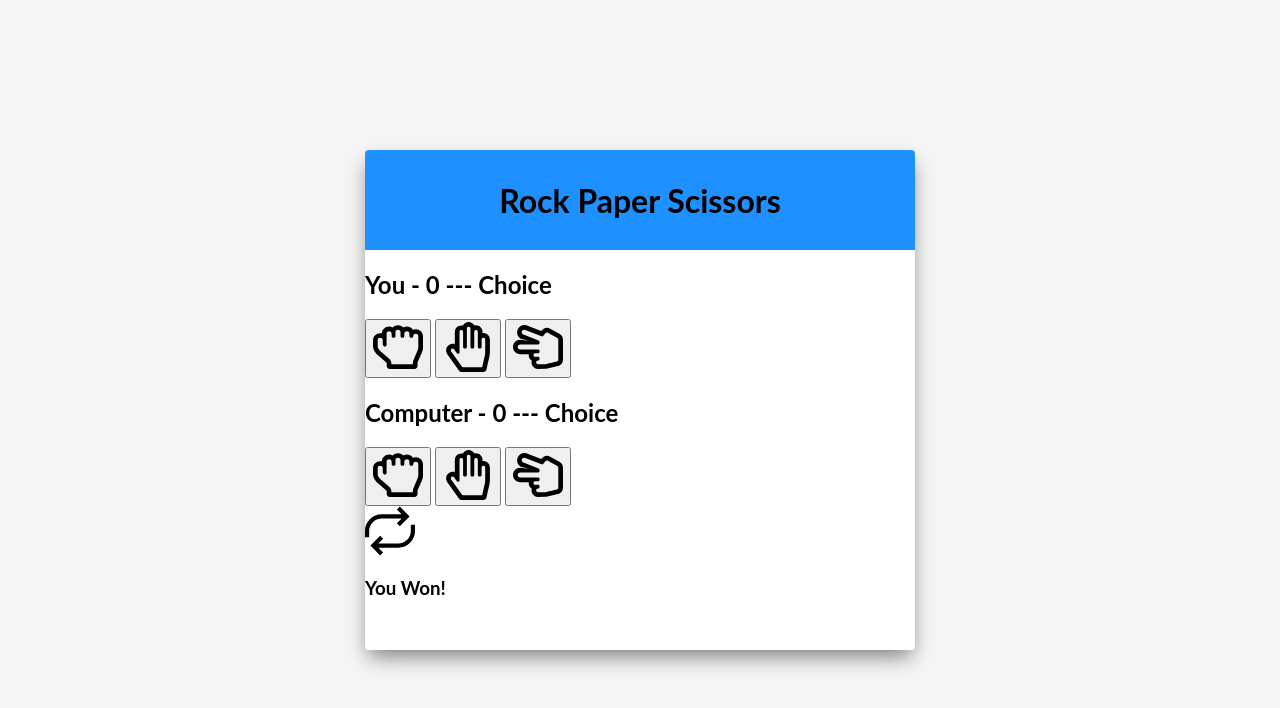
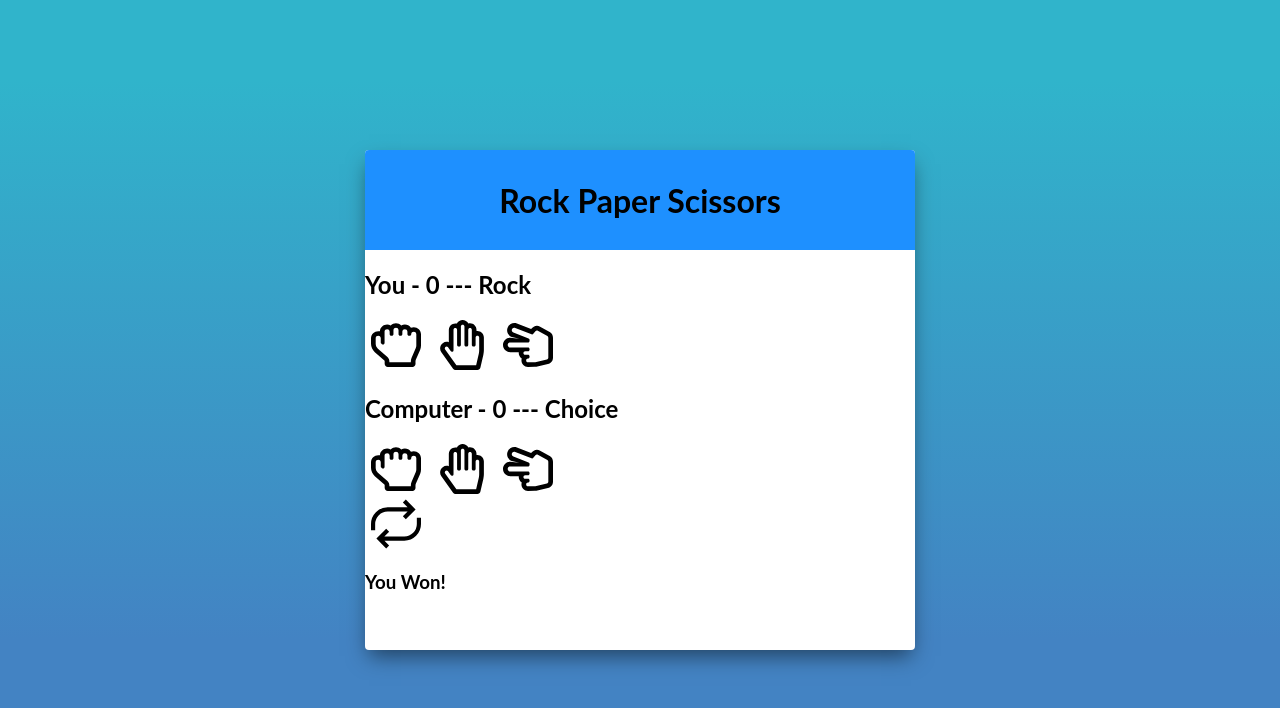
Before and after one commit to privilegemendes/rock-paper-scissors, a plain HTML site: page index.html in a window 1280 px wide. Both pictures are taken after a click on the button 398 px from the left and 348 px from the top of the page. Drawn offline with Linux system fonts and the light colour scheme; files whose address does not match are found by name.

Commit message:
Added more JS. default button styling removed.

```diff
--- a/index.html
+++ b/index.html
@@ -24,7 +24,7 @@
           You - <span id="playerScore">0</span>
           <span class="choice" id="playerChoice"> --- Choice</span>
         </h2>
-                <button type="button" id="playerRock" onclick="">
+        <button class="btn" type="button" id="playerRock" onclick="select('rock')">
           <img
             rel="icon"
             alt="Rock"
@@ -32,7 +32,7 @@
             style="height: 50px"
           />
         </button>
-                <button type="button"  id="playerPaper" onclick="">
+        <button class="btn" type="button" id="playerPaper" onclick="select('paper')">
           <img
             rel="icon"
             alt="Paper"
@@ -40,7 +40,7 @@
             style="height: 50px"
           />
         </button>
-                <button type="button"  id="playerScissors" onclick="">
+        <button  class="btn" type="button" id="playerScissors" onclick="select('scissors')">
           <img
             rel="icon"
             alt="Scissors"
@@ -55,7 +55,7 @@
           Computer - <span id="computerScore">0</span>
           <span class="choice" id="computerChoice"> --- Choice</span>
         </h2>
-                <button type="button" id="computerRock" onclick="">
+        <button class="btn" type="button" id="computerRock" onclick="select('rock')">
           <img
             rel="icon"
             alt="Rock"
@@ -63,7 +63,7 @@
             style="height: 50px"
           />
         </button>
-                <button type="button"  id="computerPaper" onclick="">
+        <button class="btn" type="button" id="computerPaper" onclick="select('paper')">
           <img
             rel="icon"
             alt="Paper"
@@ -71,7 +71,7 @@
             style="height: 50px"
           />
         </button>
-                <button type="button"  id="computerScissors" onclick="">
+        <button  class="btn" class="btn" type="button" id="computerScissors" onclick="select('scisors')">
           <img
             rel="icon"
             alt="Scissors"
@@ -81,7 +81,7 @@
         </button>
       </div>
       <!-- Reset Icon -->
-
+      <button class="btn" type="button" id="computerScissors" onclick="select('reset')">
       <img
         rel="icon"
         alt="Reset"
@@ -89,6 +89,7 @@
         src="./vectors/sync-svgrepo-com.svg"
         style="height: 50px"
       />
+      </button>
 
       <!-- Results Text -->
       <div class="result-container">
--- a/script.js
+++ b/script.js
@@ -1,70 +1,57 @@
-const playerScoreElement = document.getElementById('playerScore');
-const playerChoiceElement = document.getElementById('playerChoice');
+const playerScoreElement = document.getElementById("playerScore");
+const playerChoiceElement = document.getElementById("playerChoice");
 
-const computerScoreElement = document.getElementById('computerScore');
-const computerChoiceElement = document.getElementById('computerChoice');
+const computerScoreElement = document.getElementById("computerScore");
+const computerChoiceElement = document.getElementById("computerChoice");
 
-const resultText = document.getElementById('resultText');
+const resultText = document.getElementById("resultText");
 
-const playerRock = document.getElementById('playerRock');
-const playerPaper = document.getElementById('playerPaper');
-const playerScissors = document.getElementById('playerScissors');
+const playerRock = document.getElementById("playerRock");
+const playerPaper = document.getElementById("playerPaper");
+const playerScissors = document.getElementById("playerScissors");
 
-const computerRock = document.getElementById('computerRock');
-const computerPaper = document.getElementById('computerPaper');
-const computerScissors = document.getElementById('computerScissors');
+const computerRock = document.getElementById("computerRock");
+const computerPaper = document.getElementById("computerPaper");
+const computerScissors = document.getElementById("computerScissors");
 
-const allGameIcons = document.querySelectorAll('.icons');
+const allGameIcons = document.querySelectorAll(".btn");
 
 const gameAlgorithm = {
-    rock: {name: 'Rock', defeats: ['scissors']},
-    paper: {name: 'Paper', defeats: ['rock']},
-    scissors: {name: 'Scissors', defeats: ['paper']},
+  rock: { name: "Rock", defeats: ["scissors"] },
+  paper: { name: "Paper", defeats: ["rock"] },
+  scissors: { name: "Scissors", defeats: ["paper"] },
+};
+
+// console.log(allGameIcons)
+
+// Reset all 'selected' icons
+function resetSelected() {
+	allGameIcons.forEach((icon)=>{
+		icon.classList.remove('selected');
+	});
+
 }
 
+//Passing player selection value and styling icons
 
+function select(playerChoice) {
+  resetSelected();
+  //Add selected stysling
+  switch (playerChoice) {
+    case "rock":
+      playerRock.classList.add("selected");
+      playerChoiceElement.textContent = "--- Rock";
+      break;
+    case "paper":
+      playerPaper.classList.add("selected");
+      playerChoiceElement.textContent = "--- Paper";
+      break;
+    case "scissors":
+      playerScissors.classList.add("selected");
+      playerChoiceElement.textContent = "--- Scissors";
+      break;
 
-
-
-
-
-
-
-
-
-// ----------------------------------------------------------------------
-document.getElementById("heading").style.color = "green";
-
-console.log("Hello!");
-
-function handleClick() {
-    // document.getElementById("container2").style.display = "block";
-
-    // document.getElementById("container3").style.display = "none";
-
-    const container2 = document.getElementById("container2");
-    const container3 = document.getElementById("container3");
-
-    if (container2.style.display === "block") {
-        container2.style.display = "none";
-        container3.style.display = "block";
-    } else {
-        container2.style.display = "block";
-        container3.style.display = "none";
-    }
+    default:
+      break;
+  }
 }
-
-// Anonymous arrow functions differences
-
-const handleClick2 = () => {
-    const container2 = document.getElementById("container2");
-    const container3 = document.getElementById("container3");
-
-    if (container2.style.display === "block") {
-        container2.style.display = "none";
-        container3.style.display = "block";
-    } else {
-        container2.style.display = "block";
-        container3.style.display = "none";
-    }
-};
--- a/style.css
+++ b/style.css
@@ -14,7 +14,7 @@ html {
 body {
     margin: 0;
     min-height: 100vh;
-    background: whitesmoke;
+    background: linear-gradient(0deg ,#4383c3 20%, #30b4cb 90%);
     font-family: Lato, sans-serif;
     display: flex;
     justify-content: center;
@@ -43,3 +43,8 @@ body {
     justify-content: center;
     align-items: center;
 }
+
+.btn {
+    border:none;
+    background: white;
+}
```
Lines whose indentation alone changed are shown as unchanged.
